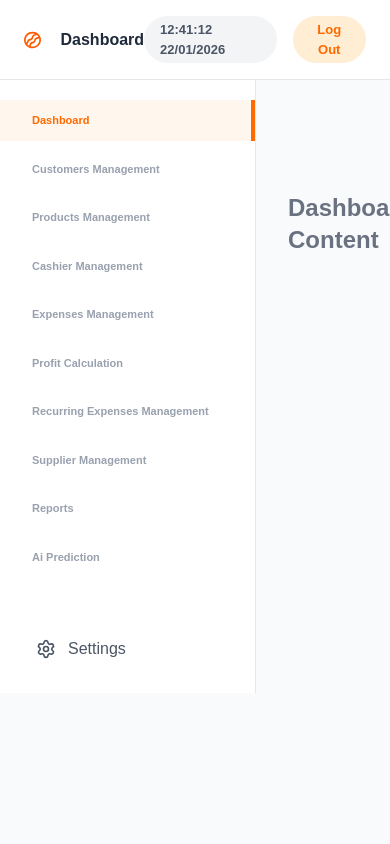
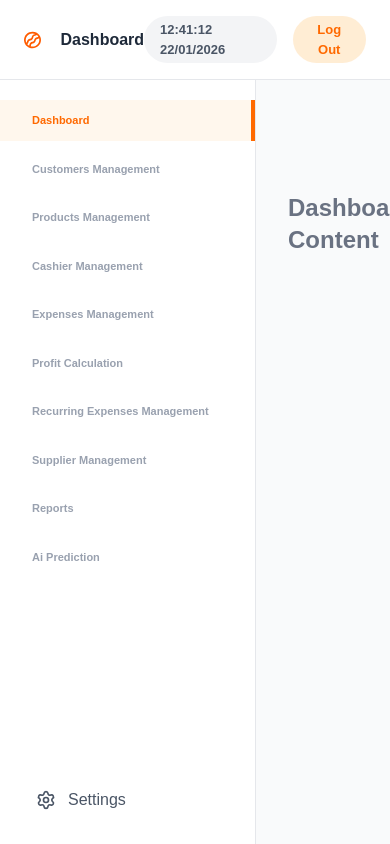
Before and after one commit to LTI-INTERNS/pos-micro-sass, a Next.js app: page /dashboard in a window 390 px wide. Built offline with nearby package versions, Linux system fonts and the light colour scheme.

Commit message:
style(sidebar): enhance sidebar component responsiveness

```diff
--- a/app/components/sidebar.tsx
+++ b/app/components/sidebar.tsx
@@ -20,8 +20,8 @@ const Sidebar = () => {
   ];
 
   return (
-    <aside className="w-64 bg-white border-r border-gray-200 h-full flex flex-col relative">
-      <div className="py-5"   >
+    <aside className="w-64 bg-white border-r border-gray-200 flex flex-col">
+      <div className="py-5 flex-1 overflow-y-auto"   >
         {menuItems.map((item) => (
           <div
             key={item}
```
